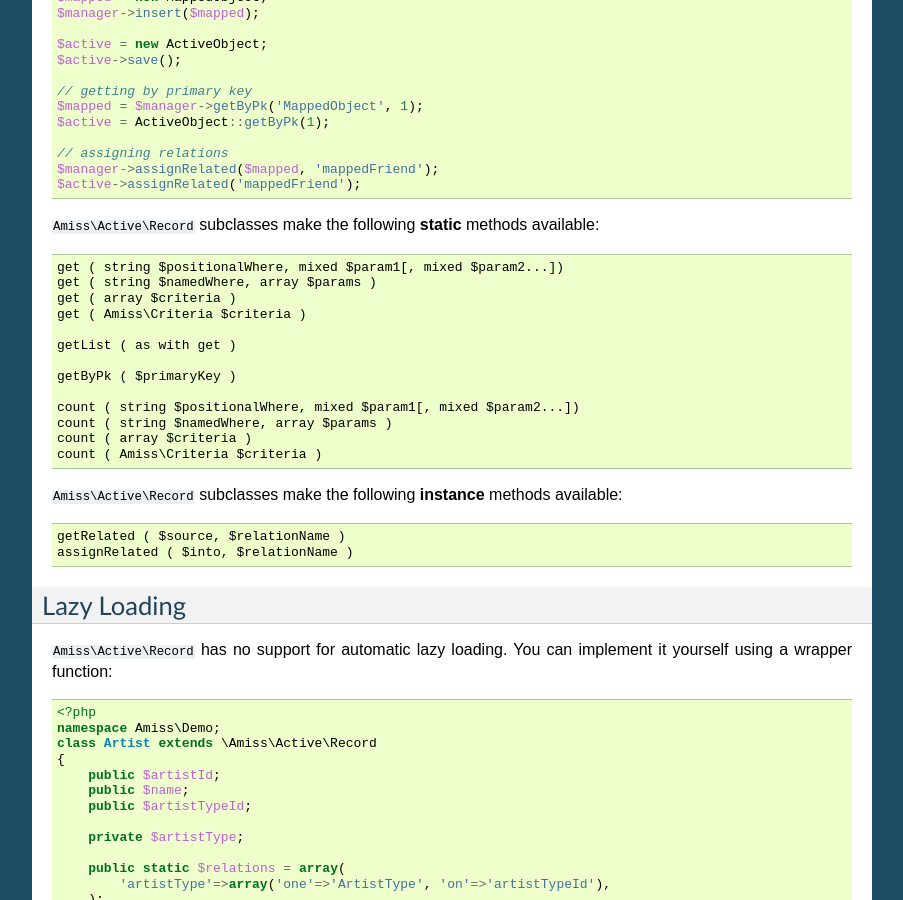
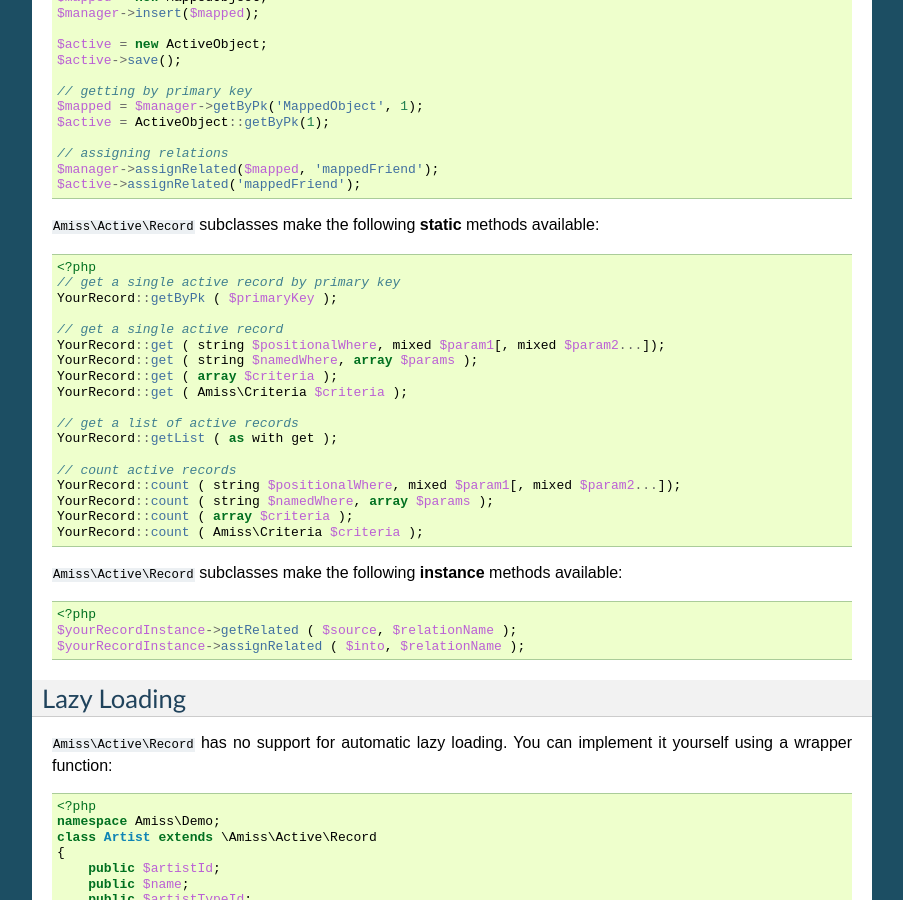
Before and after one commit to shabbyrobe/amiss, a Sphinx documentation site: the page built from doc/active.rst, in a window 1280 px wide and 900 px high, scrolled down 1442 px. Shown: the whole window, without its empty margins (198-1101 px from the left). Built offline with Sphinx 7.4.7, drawn with Linux system fonts in a browser that asks for light colours.

Commit message:
style changes

```diff
--- a/doc/active.rst
+++ b/doc/active.rst
@@ -99,27 +99,38 @@ Consider the following equivalents:
     $active->assignRelated('mappedFriend');
 
 
-``Amiss\Active\Record`` subclasses make the following **static** methods available::
-
-    get ( string $positionalWhere, mixed $param1[, mixed $param2...])
-    get ( string $namedWhere, array $params )
-    get ( array $criteria )
-    get ( Amiss\Criteria $criteria )
-
-    getList ( as with get )
-
-    getByPk ( $primaryKey )
-
-    count ( string $positionalWhere, mixed $param1[, mixed $param2...])
-    count ( string $namedWhere, array $params )
-    count ( array $criteria )
-    count ( Amiss\Criteria $criteria )
+``Amiss\Active\Record`` subclasses make the following **static** methods available:
 
 
-``Amiss\Active\Record`` subclasses make the following **instance** methods available::
+.. code-block:: php
 
-    getRelated ( $source, $relationName )
-    assignRelated ( $into, $relationName )
+    <?php
+    // get a single active record by primary key
+    YourRecord::getByPk ( $primaryKey );
+
+    // get a single active record
+    YourRecord::get ( string $positionalWhere, mixed $param1[, mixed $param2...]);
+    YourRecord::get ( string $namedWhere, array $params );
+    YourRecord::get ( array $criteria );
+    YourRecord::get ( Amiss\Criteria $criteria );
+
+    // get a list of active records
+    YourRecord::getList ( as with get );
+
+    // count active records
+    YourRecord::count ( string $positionalWhere, mixed $param1[, mixed $param2...]);
+    YourRecord::count ( string $namedWhere, array $params );
+    YourRecord::count ( array $criteria );
+    YourRecord::count ( Amiss\Criteria $criteria );
+
+
+``Amiss\Active\Record`` subclasses make the following **instance** methods available:
+
+.. code-block:: php
+
+    <?php
+    $yourRecordInstance->getRelated ( $source, $relationName );
+    $yourRecordInstance->assignRelated ( $into, $relationName );
 
 
 Lazy Loading
```
